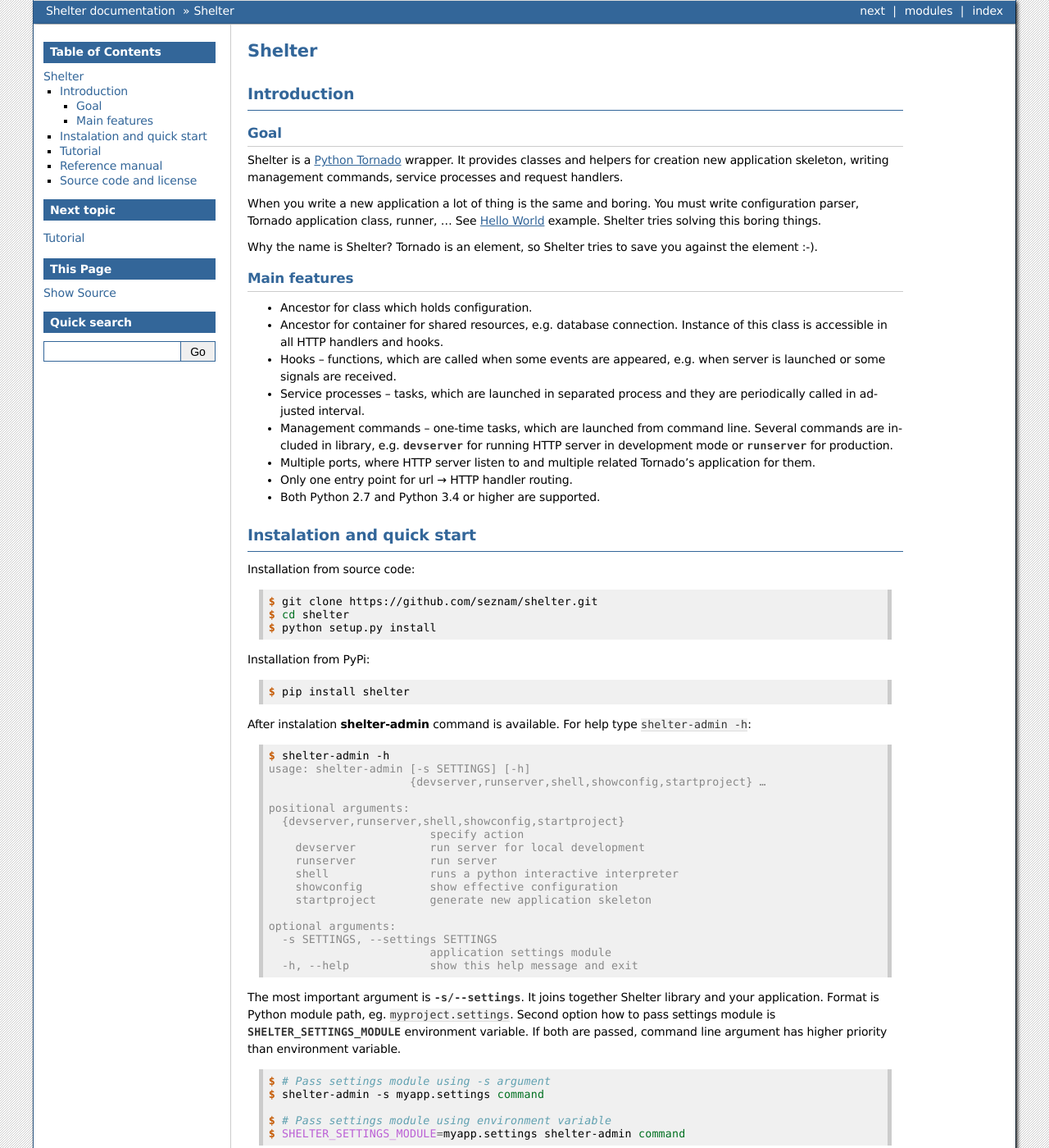
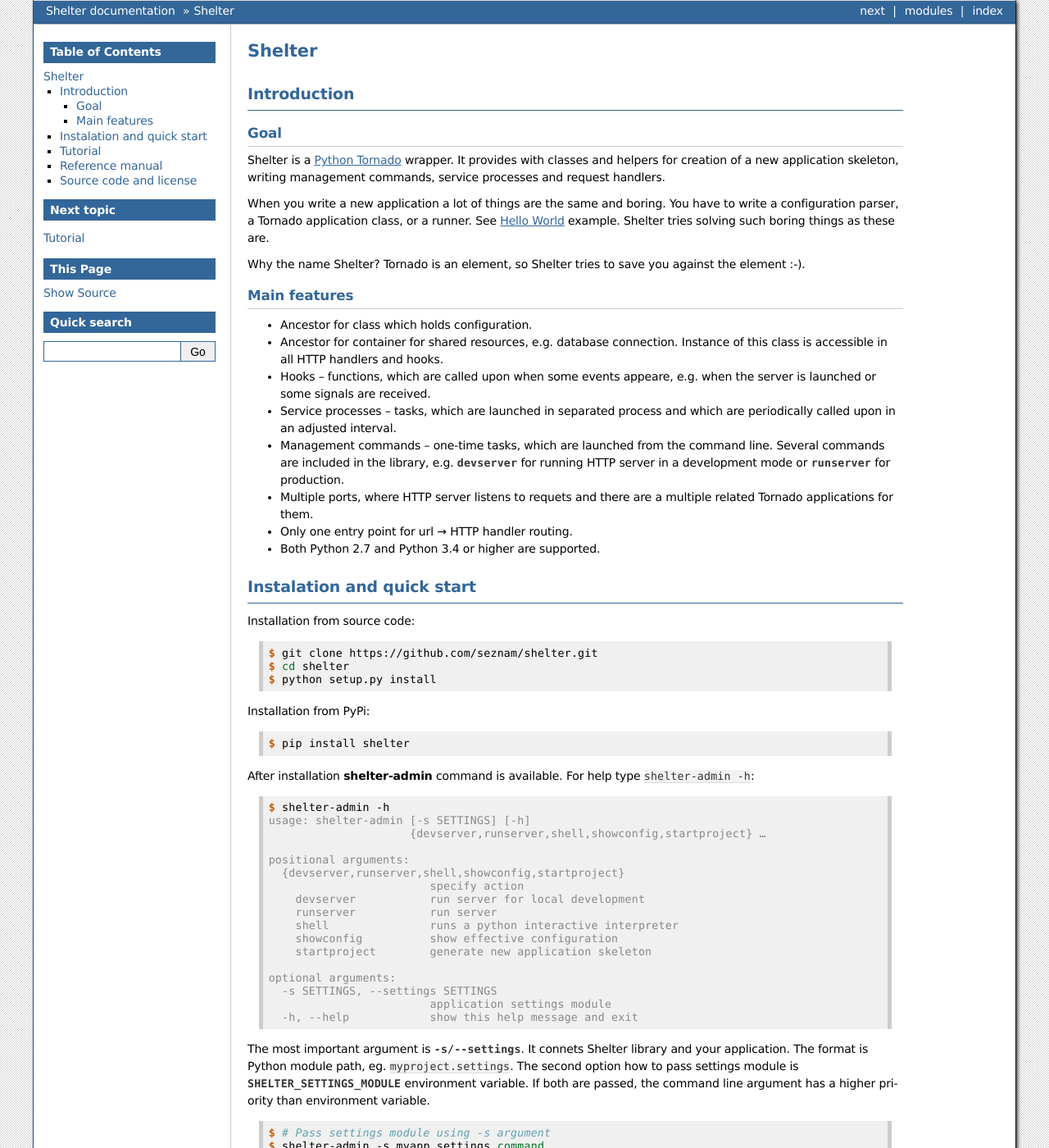
Before and after one commit to seznam/shelter, a Sphinx documentation site: the page built from doc/index.rst, in a window 1280 px wide and 1400 px high. Shown: the whole window at 82% size. Built offline with Sphinx 7.4.7, drawn with Linux system fonts in a browser that asks for light colours; the version number could not be read and is left out; some of the changed text lies outside the part shown.

Commit message:
documentation

```diff
--- a/doc/index.rst
+++ b/doc/index.rst
@@ -9,16 +9,16 @@
 """"
 
 Shelter is a `Python Tornado <https://www.tornadoweb.org/en/stable/>`_
-wrapper. It provides classes and helpers for creation new application
-skeleton, writing management commands, service processes and request
-handlers.
+wrapper. It provides with classes and helpers for creation of a new
+application skeleton, writing management commands, service processes
+and request handlers.
 
-When you write a new application a lot of thing is the same and boring.
-You must write configuration parser, Tornado application class, runner, …
-See `Hello World <https://www.tornadoweb.org/en/stable/#hello-world>`_
-example. Shelter tries solving this boring things.
+When you write a new application a lot of things are the same and boring.
+You have to write a configuration parser, a Tornado application class, or a
+runner. See `Hello World <https://www.tornadoweb.org/en/stable/#hello-world>`_
+example. Shelter tries solving such boring things as these are.
 
-Why the name is Shelter? Tornado is an element, so Shelter tries to save
+Why the name Shelter? Tornado is an element, so Shelter tries to save
 you against the element :-).
 
 Main features
@@ -27,16 +27,16 @@
 - Ancestor for class which holds configuration.
 - Ancestor for container for shared resources, e.g. database connection.
   Instance of this class is accessible in all HTTP handlers and hooks.
-- Hooks – functions, which are called when some events are appeared, e.g.
-  when server is launched or some signals are received.
+- Hooks – functions, which are called upon when some events appeare, e.g.
+  when the server is launched or some signals are received.
 - Service processes – tasks, which are launched in separated process and
-  they are periodically called in adjusted interval.
-- Management commands – one-time tasks, which are launched from command
-  line. Several commands are included in library, e.g. :option:`devserver`
-  for running HTTP server in development mode or :option:`runserver` for
+  which are periodically called upon in an adjusted interval.
+- Management commands – one-time tasks, which are launched from the command
+  line. Several commands are included in the library, e.g. :option:`devserver`
+  for running HTTP server in a development mode or :option:`runserver` for
   production.
-- Multiple ports, where HTTP server listen to and multiple related Tornado's
-  application for them.
+- Multiple ports, where HTTP server listens to requets and there are a
+  multiple related Tornado applications for them.
 - Only one entry point for url → HTTP handler routing.
 - Both Python 2.7 and Python 3.4 or higher are supported.
 
@@ -57,7 +57,7 @@
 
     $ pip install shelter
 
-After instalation :command:`shelter-admin` command is available. For help
+After installation :command:`shelter-admin` command is available. For help
 type ``shelter-admin -h``:
 
 .. code-block:: console
@@ -80,11 +80,11 @@
                             application settings module
       -h, --help            show this help message and exit
 
-The most important argument is :option:`-s/--settings`. It joins together
-Shelter library and your application. Format is Python module path, eg.
-``myproject.settings``. Second option how to pass settings module is
+The most important argument is :option:`-s/--settings`. It connets
+Shelter library and your application. The format is Python module path, eg.
+``myproject.settings``. The second option how to pass settings module is
 :envvar:`SHELTER_SETTINGS_MODULE` environment variable. If both are passed,
-command line argument has higher priority than environment variable.
+the command line argument has a higher priority than environment variable.
 
 .. code-block:: console
 
@@ -94,11 +94,11 @@
     $ # Pass settings module using environment variable
     $ SHELTER_SETTINGS_MODULE=myapp.settings shelter-admin command
 
-For creating a new project skeleton Shelter provides :option:`startproject`
-comand. Project name has the same rules as Python module name. Entry point
-into new application is a script :command:`manage.py`. Command
-:option:`devserver` runs the project (HTTP server, which listen on default
-port ``:8000``) in development mode.
+For creating a new project skeleton, Shelter provides :option:`startproject`
+command. The project name has the same rules as Python module name. The entry
+point into new application is a script :command:`manage.py`. The command
+:option:`devserver` runs the project (HTTP server, which listens to e requests
+on a default port ``:8000``) in the development mode.
 
 .. code-block:: console
 
```
